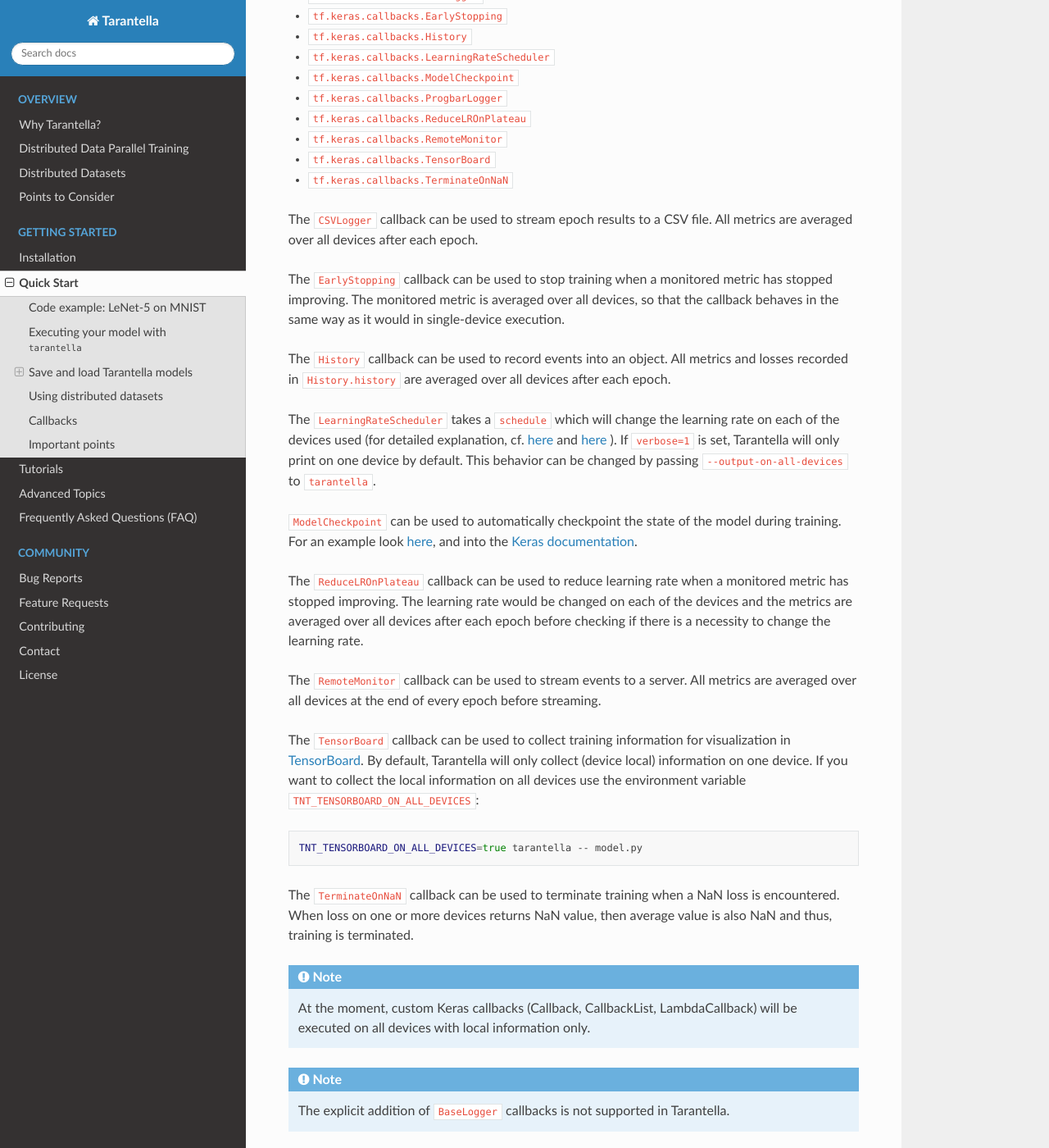
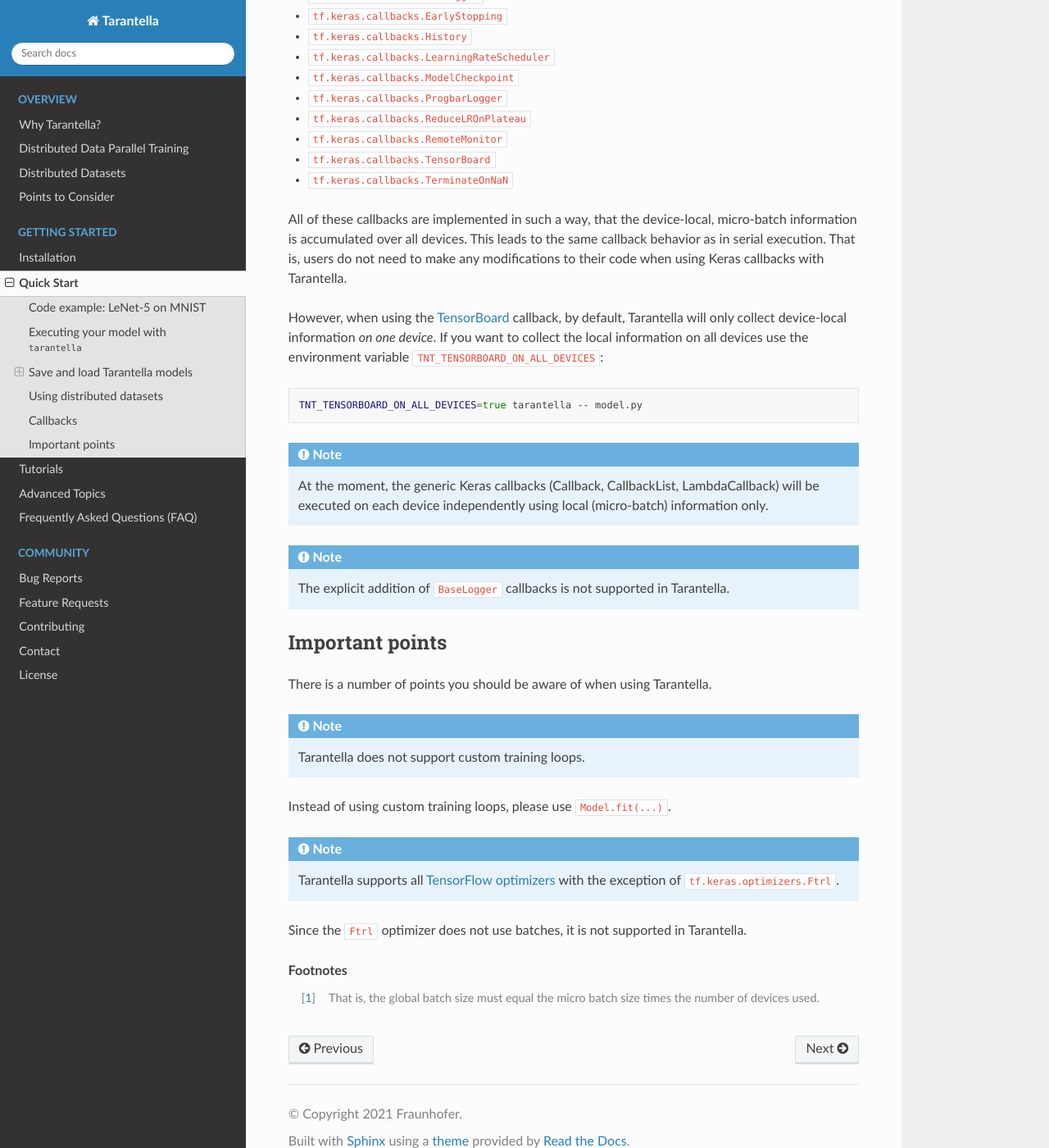
Before and after one commit to cc-hpc-itwm/tarantella, a Sphinx documentation site: the page built from docs/source/quick_start.rst, in a window 1280 px wide and 1400 px high, scrolled down 8529 px. Shown: the whole window at 82% size. Built offline with Sphinx 7.4.7 and the Read the Docs theme 2.0.0, drawn with Linux system fonts in a browser that asks for light colours; some of the changed text lies outside the part shown.

Commit message:
docs: Simplify description of Keras callbacks

```diff
--- a/docs/source/quick_start.rst
+++ b/docs/source/quick_start.rst
@@ -404,7 +404,7 @@ micro-batching mechanism by setting ``tnt_distribute_validation_dataset=False``.
 Callbacks
 ^^^^^^^^^
 
-At the moment, Tarantella fully supports the following
+Tarantella fully supports all non-generic
 `Keras callbacks <https://www.tensorflow.org/api_docs/python/tf/keras/callbacks>`__:
 
 * ``tf.keras.callbacks.CSVLogger``
@@ -418,55 +418,24 @@ At the moment, Tarantella fully supports the following
 * ``tf.keras.callbacks.TensorBoard``
 * ``tf.keras.callbacks.TerminateOnNaN``
 
-The ``CSVLogger`` callback can be used to stream epoch results to a CSV file. All metrics are
-averaged over all devices after each epoch.
+All of these callbacks are implemented in such a way, that the device-local,
+micro-batch information is accumulated over all devices. This leads to the same
+callback behavior as in serial execution. That is, users do not need to
+make any modifications to their code when using Keras callbacks with Tarantella.
 
-The ``EarlyStopping`` callback can be used to stop training when a monitored metric has stopped improving.
-The monitored metric is averaged over all devices, so that the callback behaves in the same way as it would
-in single-device execution.
-
-The ``History`` callback can be used to record events into an object.
-All metrics and losses recorded in ``History.history`` are averaged over all devices after each epoch.
-
-The ``LearningRateScheduler`` takes a ``schedule`` which will change the learning rate
-on each of the devices used (for detailed explanation, cf.
-`here <https://www.tensorflow.org/api_docs/python/tf/keras/callbacks/LearningRateScheduler>`__
-and
-`here <https://www.tensorflow.org/guide/keras/train_and_evaluate#using_learning_rate_schedules>`__
-).
-If ``verbose=1`` is set, Tarantella will only print on one device by default.
-This behavior can be changed by passing ``--output-on-all-devices`` to ``tarantella``.
-
-``ModelCheckpoint`` can be used to automatically checkpoint the state of the model
-during training. For an example look :ref:`here <checkpointing-via-callbacks-label>`,
-and into the
-`Keras documentation <https://www.tensorflow.org/api_docs/python/tf/keras/callbacks/ModelCheckpoint>`__.
-
-The ``ReduceLROnPlateau`` callback can be used to reduce learning rate when a monitored metric has
-stopped improving. The learning rate would be changed on each of the devices and the metrics are
-averaged over all devices after each epoch before checking if there is a necessity to change the
-learning rate.
-
-The ``RemoteMonitor`` callback can be used to stream events to a server. All metrics are
-averaged over all devices at the end of every epoch before streaming.
-
-The ``TensorBoard`` callback can be used to collect training information for visualization
-in `TensorBoard <https://www.tensorflow.org/tensorboard>`__. By default, Tarantella
-will only collect (device local) information on one device. If you want to collect
-the local information on all devices use the environment variable ``TNT_TENSORBOARD_ON_ALL_DEVICES``:
+However, when using the `TensorBoard <https://www.tensorflow.org/tensorboard>`__ callback,
+by default, Tarantella will only collect device-local information *on one device*.
+If you want to collect the local information on all devices use the
+environment variable ``TNT_TENSORBOARD_ON_ALL_DEVICES``:
 
 .. code-block:: bash
 
    TNT_TENSORBOARD_ON_ALL_DEVICES=true tarantella -- model.py
 
-The ``TerminateOnNaN`` callback can be used to terminate training when a NaN loss is encountered.
-When loss on one or more devices returns NaN value, then average value is also NaN and thus,
-training is terminated.
-
 .. note::
 
-   At the moment, custom Keras callbacks (Callback, CallbackList, LambdaCallback) will be executed
-   on all devices with local information only.
+   At the moment, the generic Keras callbacks (Callback, CallbackList, LambdaCallback) will be executed
+   on each device independently using local (micro-batch) information only.
 
 .. note::
 
```
